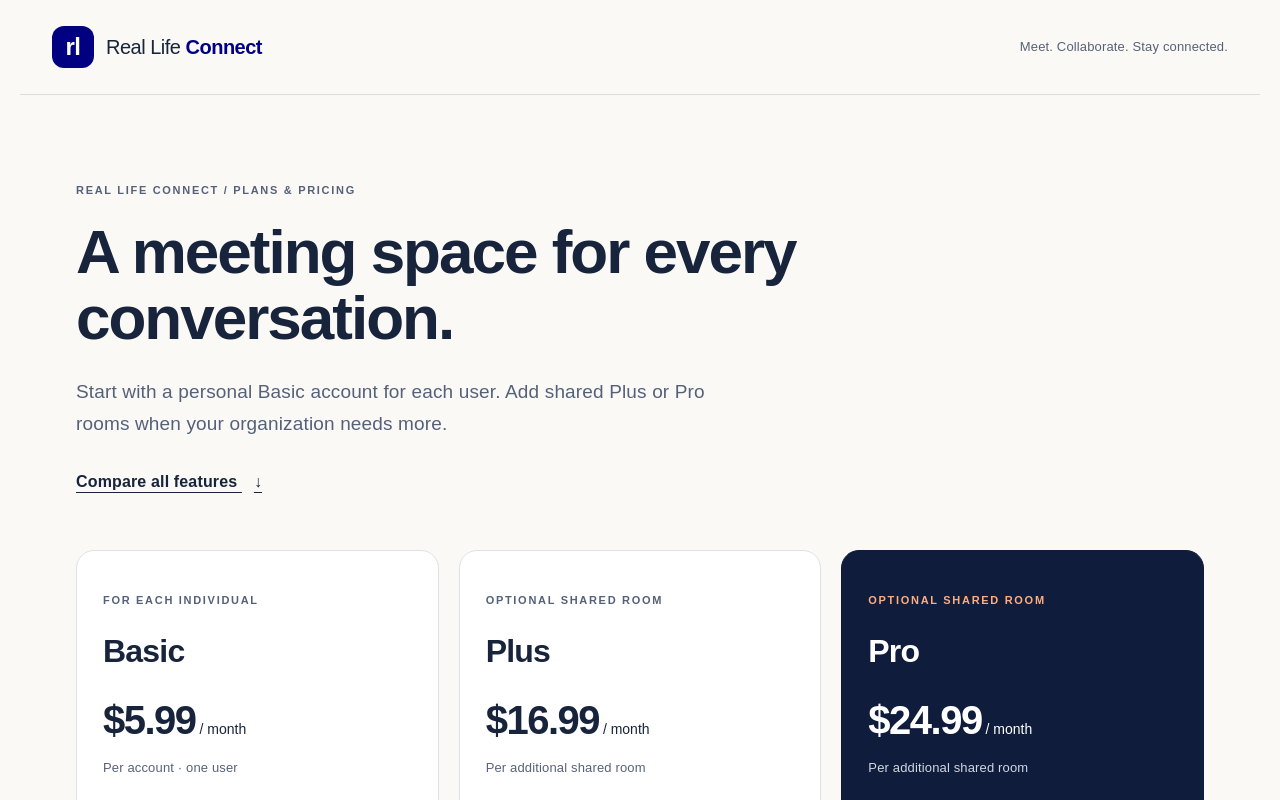
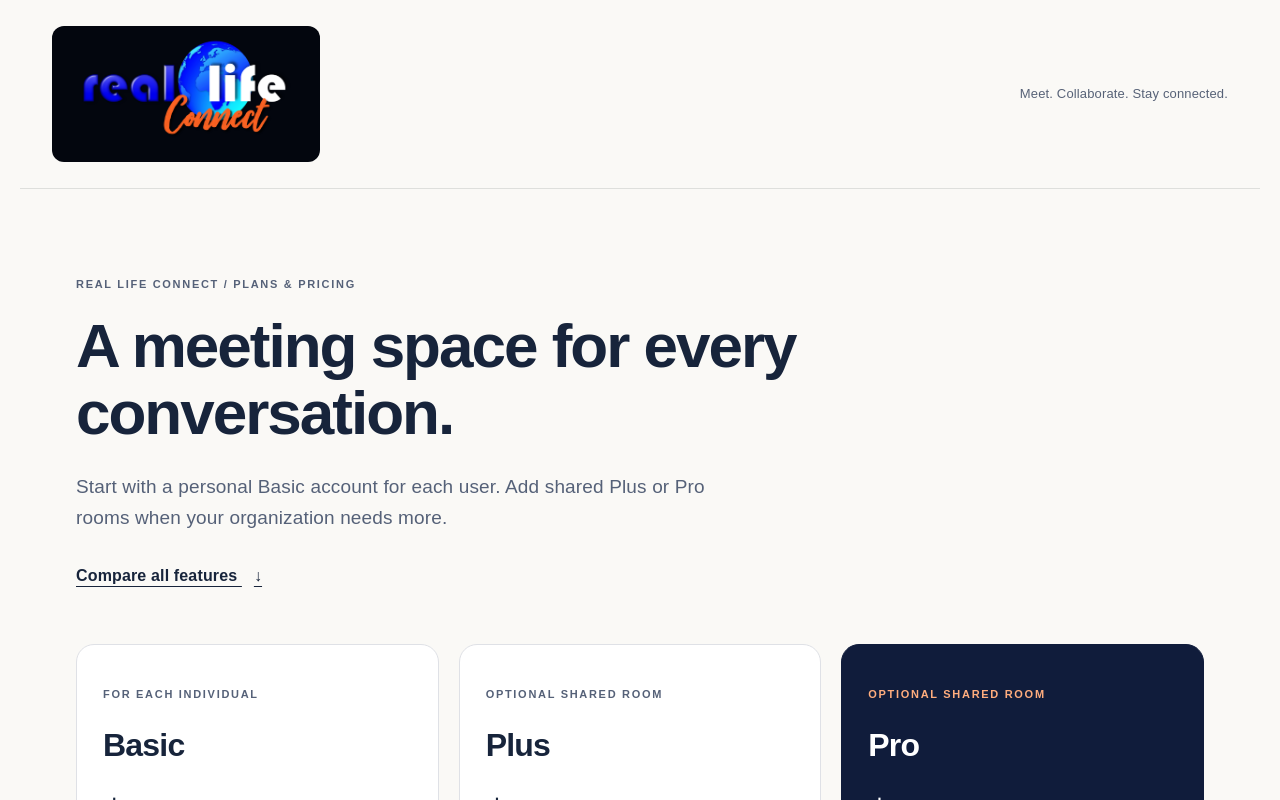
Before and after one commit to jwilliams-rls/Iotum-RlsConnect-Platform, a React (Vite) app in the folder Premium sign up/: page / in a window 1280 px wide. Shown: the top 800 px of the page. Built offline with nearby package versions, Linux system fonts and the light colour scheme.

Commit message:
Use official Real Life Connect logo in site header and footer

```diff
--- a/Premium sign up/src/App.jsx
+++ b/Premium sign up/src/App.jsx
@@ -34,8 +34,7 @@ export default function App() {
   return <div className="rlc-page">
     <header className="rlc-header">
       <a href="#top" className="rlc-brand" onClick={() => setScreen("pricing")}>
-        <span className="rlc-brand-mark" aria-hidden="true">rl</span>
-        <span>Real Life <strong>Connect</strong></span>
+        <img className="rlc-logo" src={`${import.meta.env.BASE_URL}real-life-connect-logo.png`} alt="Real Life Connect" width="2048" height="1026" />
       </a>
       <span className="rlc-header-note">Meet. Collaborate. Stay connected.</span>
     </header>
@@ -109,6 +108,6 @@ export default function App() {
         <SignupForm />
       </section>}
     </main>
-    <footer className="rlc-footer">Real Life Connect · Real Life Systems, LLC</footer>
+    <footer className="rlc-footer"><img className="rlc-footer-logo" src={`${import.meta.env.BASE_URL}real-life-connect-logo.png`} alt="Real Life Connect" width="2048" height="1026" loading="lazy" /><span>Real Life Systems, LLC</span></footer>
   </div>;
 }
--- a/Premium sign up/src/pricing.css
+++ b/Premium sign up/src/pricing.css
@@ -1,8 +1,8 @@
 .rlc-page{color:#17243b;background:#faf9f6;min-height:100vh;font-family:Arial,Helvetica,sans-serif}
 .rlc-page *{box-sizing:border-box}.rlc-page a{color:inherit}.rlc-page button,.rlc-page input{font:inherit}
 .rlc-header{max-width:1240px;margin:auto;padding:26px 32px;display:flex;align-items:center;justify-content:space-between;border-bottom:1px solid #dedfdc}
-.rlc-brand{display:flex;align-items:center;gap:12px;font-size:20px;text-decoration:none;letter-spacing:-.5px}
-.rlc-brand strong{color:#000080}.rlc-brand-mark{display:grid;place-items:center;background:#000080;color:white;width:42px;height:42px;border-radius:12px;font-weight:bold;font-size:24px}
+.rlc-brand{display:inline-flex;max-width:100%;padding:8px 14px;background:#03060e;border-radius:12px;text-decoration:none}
+.rlc-logo{display:block;width:240px;max-width:100%;height:auto;object-fit:contain}
 .rlc-header-note{font-size:13px;color:#576277}.rlc-page main{max-width:1176px;margin:auto;padding:0 24px}
 .rlc-hero{padding:76px 0 44px;max-width:770px}.rlc-eyebrow{font-size:11px!important;letter-spacing:1.7px;font-weight:700;color:#556178}
 .rlc-page h1{font-size:clamp(36px,5vw,62px);line-height:1.08;letter-spacing:-2px;margin:20px 0 24px;font-weight:700}
@@ -34,3 +34,7 @@
 .rlc-page a:focus-visible,.rlc-page button:focus-visible,.rlc-page input:focus-visible,.rlc-table-wrap:focus-visible{outline:3px solid #ff5c00;outline-offset:4px}
 @media(max-width:850px){.rlc-cards{grid-template-columns:1fr}.rlc-builder{grid-template-columns:1fr;gap:20px;padding:24px}.rlc-header-note{display:none}.rlc-hero{padding-top:44px}.rlc-header{padding:20px 24px}}
 @media(prefers-reduced-motion:no-preference){html{scroll-behavior:smooth}}
+
+.rlc-footer{display:flex;align-items:center;justify-content:space-between;gap:20px;flex-wrap:wrap}
+.rlc-footer-logo{display:block;width:160px;height:auto;padding:8px 12px;box-sizing:content-box;background:#03060e;border-radius:10px}
+@media(max-width:480px){.rlc-logo{width:200px}.rlc-header{padding:16px 24px}}
```
Also changed, not shown: Premium sign up/public/real-life-connect-logo.png (added).
